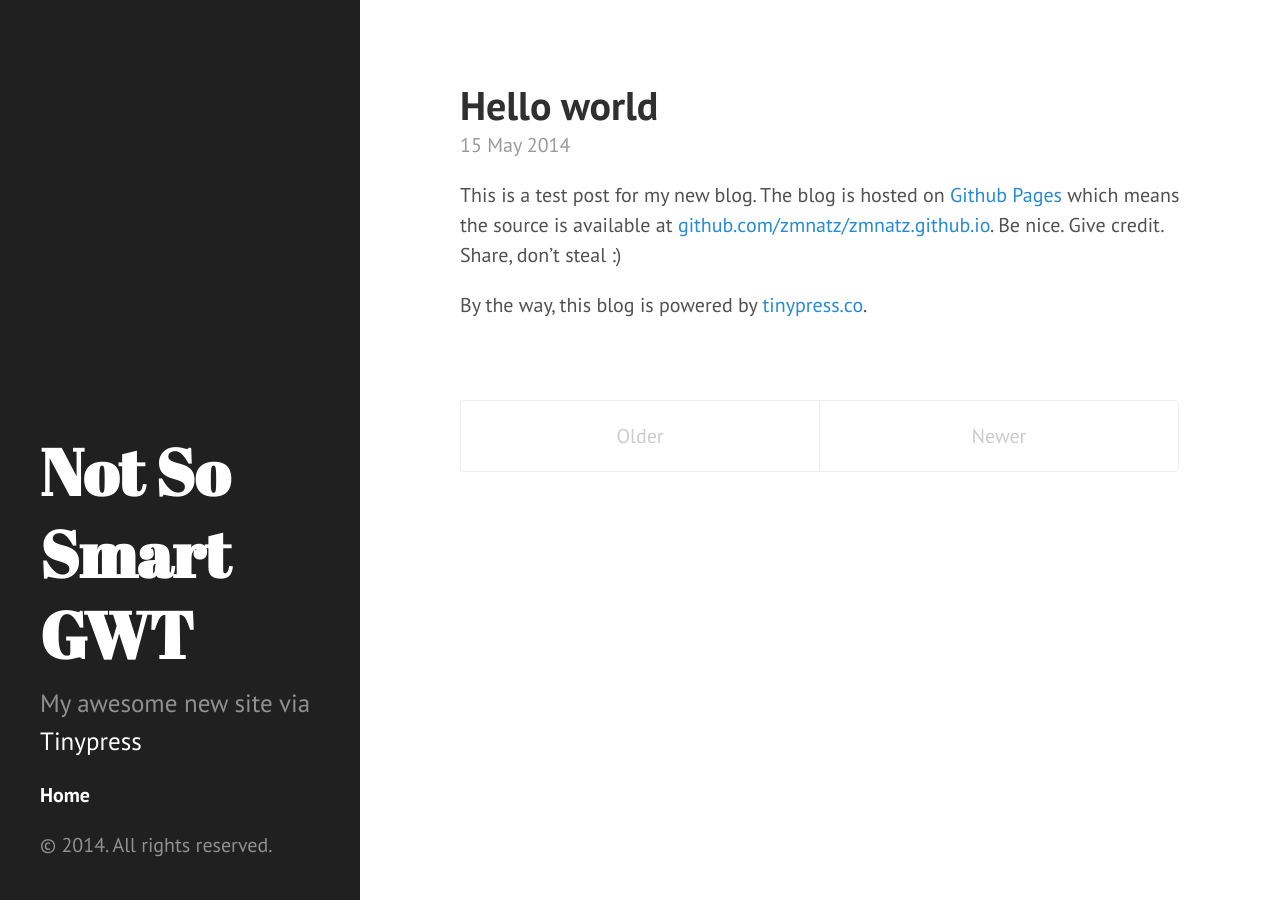
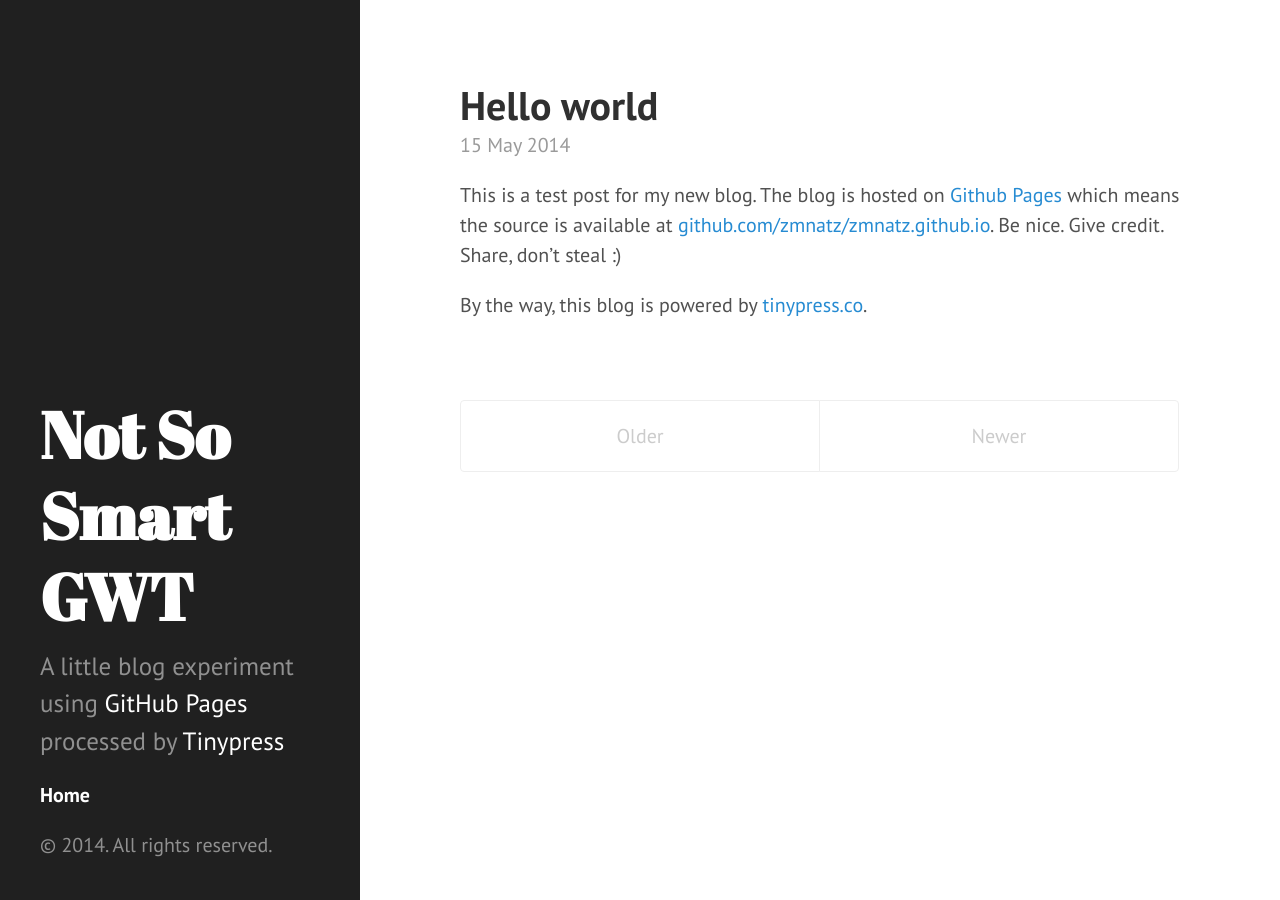
Before and after one commit to zmnatz/zmnatz.github.io, a Jekyll site: the page built from index.html, in a window 1280 px wide. Built offline with Jekyll 4.4.1, drawn with Linux system fonts in a browser that asks for light colours; the list of posts is cut into pages by our own code.

Commit message:
Update _config.yml

```diff
--- a/_config.yml
+++ b/_config.yml
@@ -3,5 +3,5 @@ pygments: true
 markdown: kramdown
 title: Not So Smart GWT
 tagline: Latest in  Smart GWT Annoyances
-description: My awesome new site via <a href="https://tinypress.co/&quot; target=&quot;_blank">Tinypress</a>
+description: A little blog experiment using <a href="https://pages.github.com/">GitHub Pages</a> processed by <a href="https://tinypress.co/&quot; target=&quot;_blank">Tinypress</a>
 paginate: 5
```
